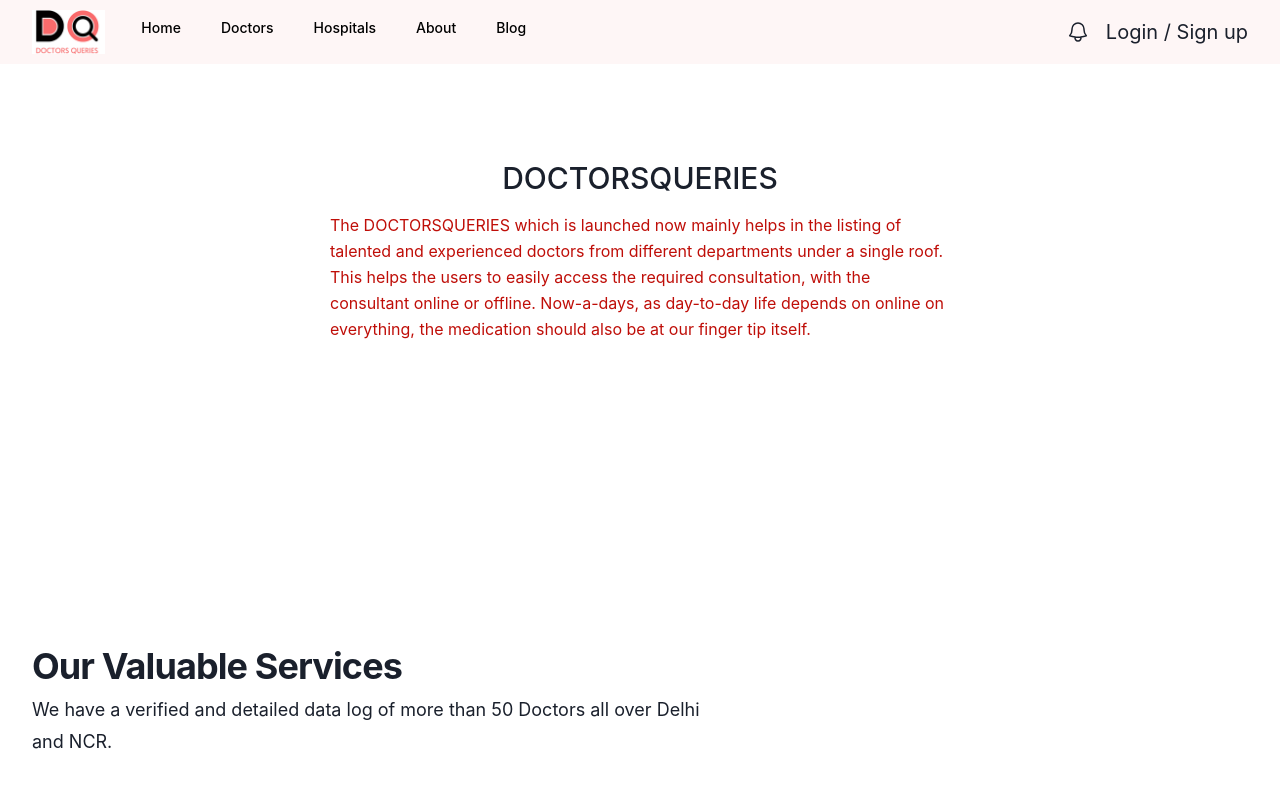
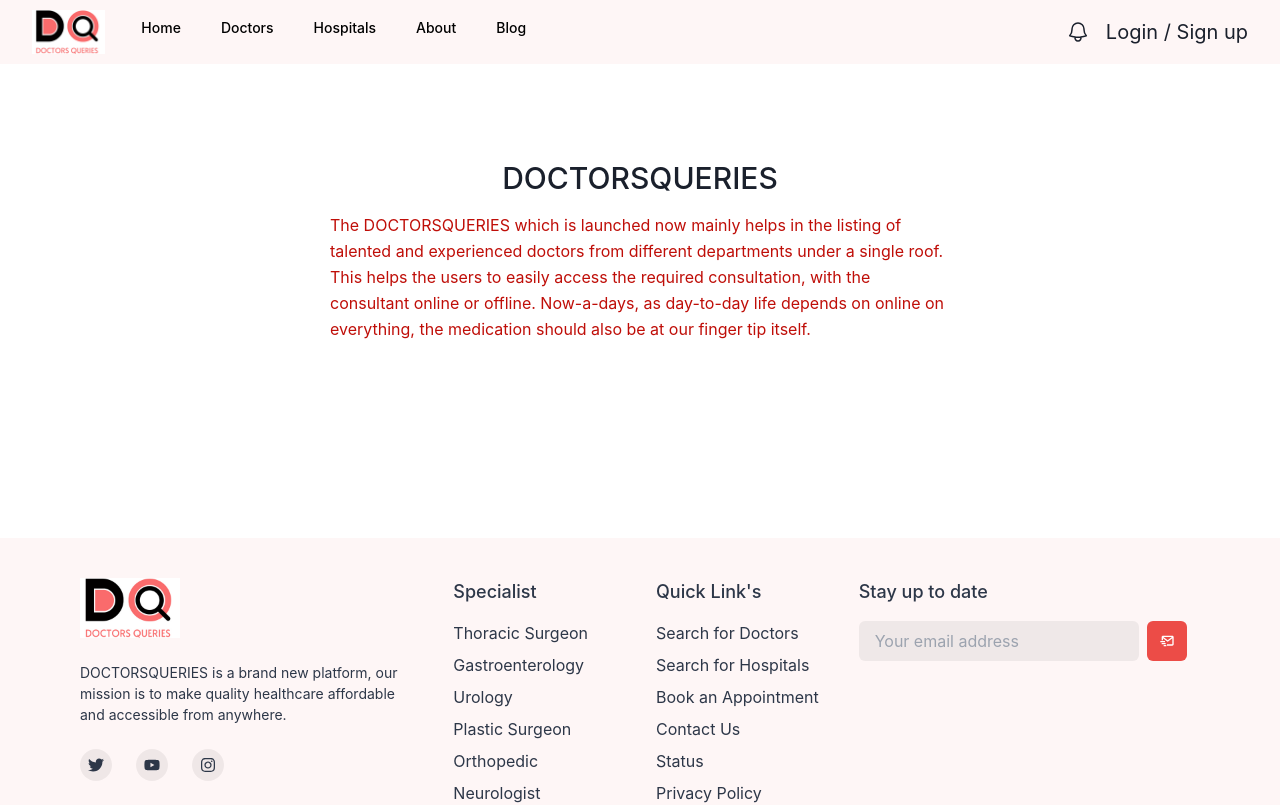
Before and after one commit to Fcrgroupdq/frontendDQ, a React (Create React App) app: page /about in a window 1280 px wide. Shown: the top 805 px of the page. Built offline with nearby package versions, Linux system fonts and the light colour scheme.

Commit message:
Update About.jsx

```diff
--- a/src/pages/About.jsx
+++ b/src/pages/About.jsx
@@ -1,6 +1,6 @@
 import React from "react";
 import Contact from "../components/About/Contact";
-import LetestBlog from "../components/About/LetestBlog";
+// import LetestBlog from "../components/About/LetestBlog";
 import ArticleList from "../components/About/Blog";
 import AboutTop from "../components/About/AboutTop";
 import {Helmet} from "react-helmet";
@@ -21,7 +21,7 @@
                 <meta name="twitter:image" content="https://www.doctorsqueries.com/static/media/Logo%20Dq.c72f55a0d4f93a4b7578.png" />
             </Helmet>
       <AboutTop />
-      <LetestBlog />
+{/*       <LetestBlog /> */}
       {/* <Contact /> */}
     </div>
   );
```
